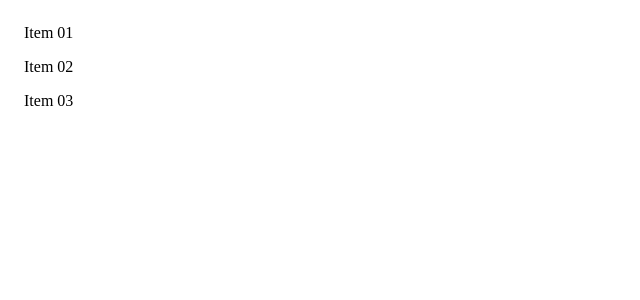
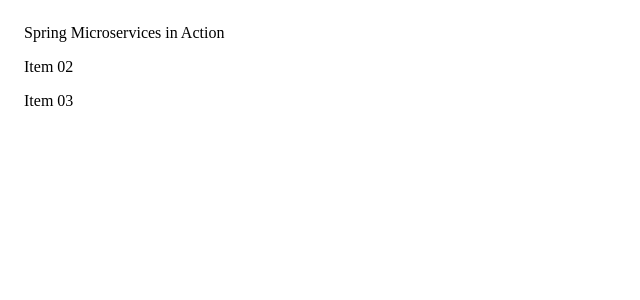
Before and after one commit to roeuihyun/react-props, a React (Create React App) app: page / in a window 1280 px wide. Shown: the top 300 px of the page, without its empty margins (0-640 px from the left). Built offline with nearby package versions, Linux system fonts and the light colour scheme.

Commit message:
BookList using Props and BookListItem create

```diff
--- a/src/App.js
+++ b/src/App.js
@@ -1,10 +1,12 @@
 import React, {Component} from 'react';
 import BookList from "./components/BookList";
+
+import Books from "./static_data/Books";
 
 class App extends  Component {
   render(){
     //
-    return <BookList/>;
+    return <BookList books={Books} />;
   }
 }
 
--- a/src/components/BookList.js
+++ b/src/components/BookList.js
@@ -5,11 +5,15 @@
     //
     render(){
         //
+        // const books = this.props.books;
+        // destructuring 구조분해 할당
+        const {books} = this.props;
+
         return(
             //
             <List>
                 <ListItem>
-                    Item 01
+                    {books[0].title}
                 </ListItem>
                 <ListItem>
                     Item 02
```
Also changed, not shown: src/components/BookListItem.js (added, +9 -0 lines).
